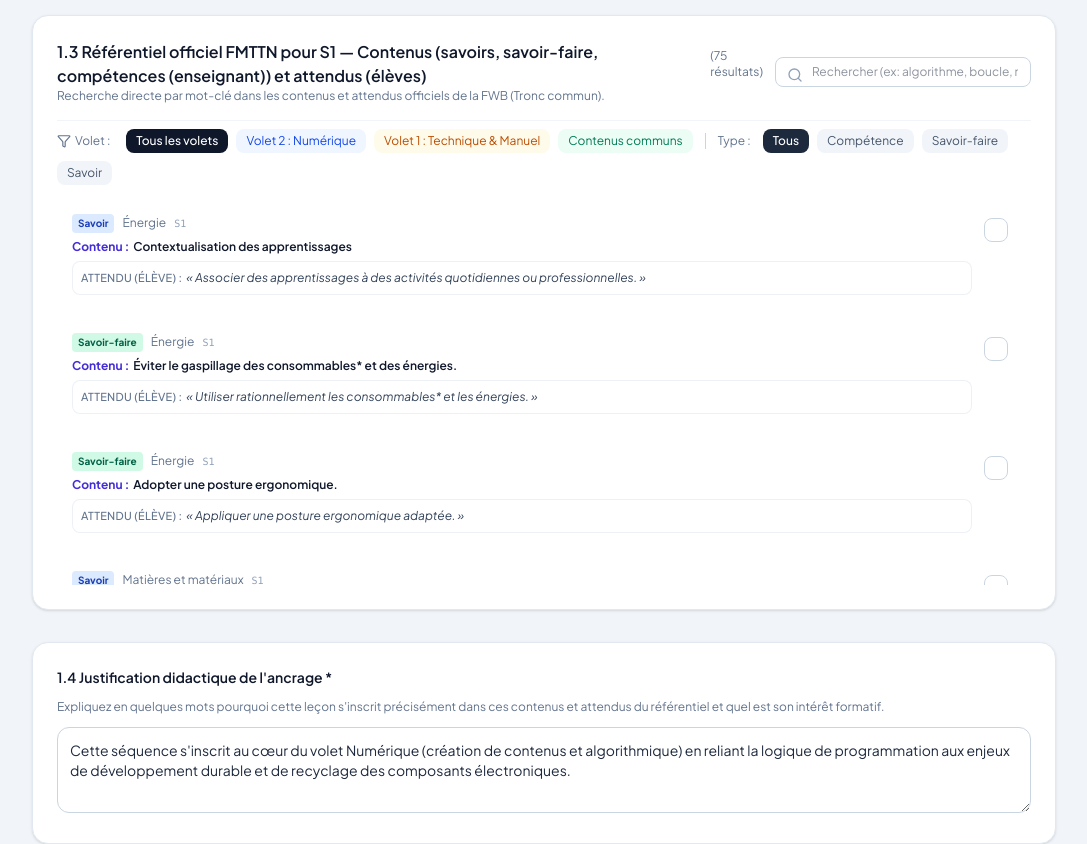
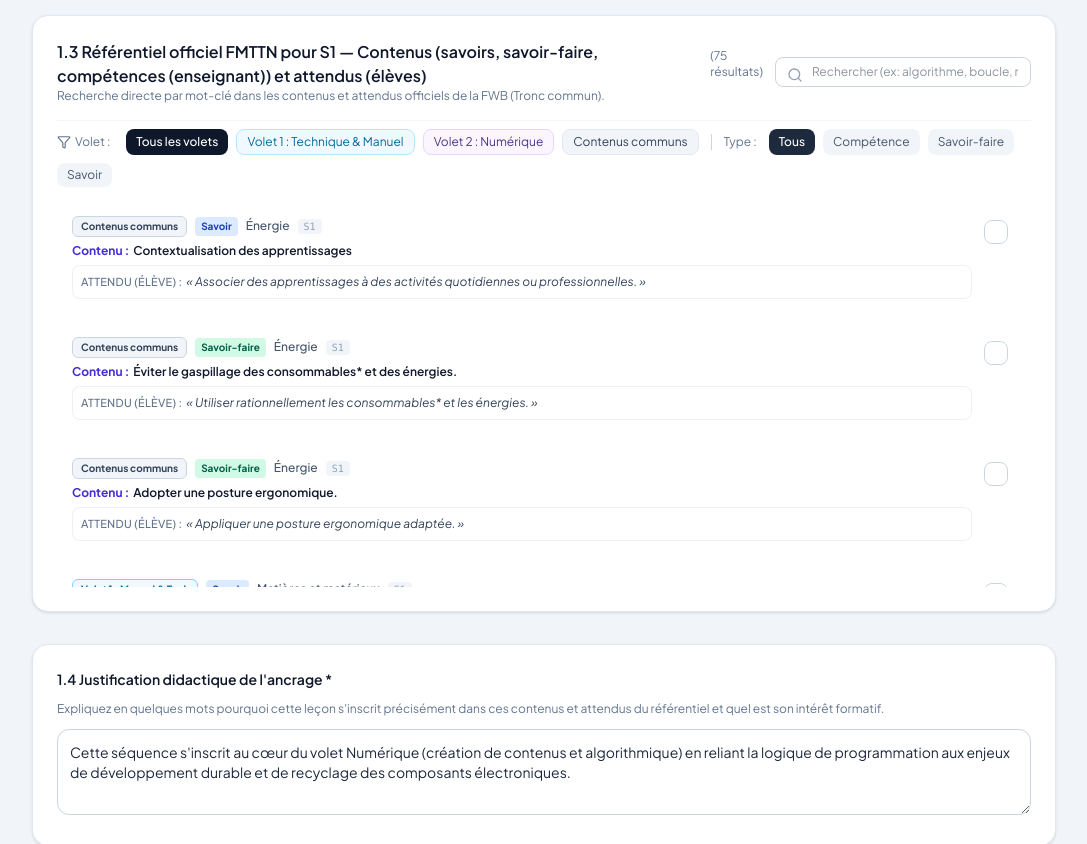
Before and after one commit to jeromefoguenne-eng/assistant-prepa-fmttn, a React (Vite) app: page / in a window 1280 px wide. Shown: the part 1100-1944 px from the top of the page, without its empty margins (96-1183 px from the left). Built offline with nearby package versions, Linux system fonts and the light colour scheme.

Commit message:
fix: codes couleur officiels FWB du referentiel (Volet 1 Bleu #0084C0, Volet 2 Violet #4B368A) et affichage complet des titres dans l'etape 5

```diff
--- a/src/components/steps/Step1Referentiel.tsx
+++ b/src/components/steps/Step1Referentiel.tsx
@@ -322,34 +322,37 @@ export const Step1Referentiel: React.FC<Step1Props> = ({ lesson, onChange, onNex
           </button>
           <button
             type="button"
+            onClick={() => setSelectedVoletFilter('volet1')}
+            className={`px-2.5 py-1 text-xs rounded-lg transition border ${
+              selectedVoletFilter === 'volet1'
+                ? 'bg-[#0084c0] text-white border-[#0084c0] font-semibold shadow-xs'
+                : 'bg-sky-50 text-[#006a9b] border-sky-200 hover:bg-sky-100'
+            }`}
+            title="Volet 1 : Formation manuelle, technique et technologique (Code couleur officiel FWB : Bleu #0084C0)"
+          >
+            Volet 1 : Technique & Manuel
+          </button>
+          <button
+            type="button"
             onClick={() => setSelectedVoletFilter('volet2')}
-            className={`px-2.5 py-1 text-xs rounded-lg transition ${
+            className={`px-2.5 py-1 text-xs rounded-lg transition border ${
               selectedVoletFilter === 'volet2'
-                ? 'bg-blue-600 text-white font-medium'
-                : 'bg-blue-50 text-blue-700 hover:bg-blue-100'
+                ? 'bg-[#4b368a] text-white border-[#4b368a] font-semibold shadow-xs'
+                : 'bg-purple-50 text-[#4b368a] border-purple-200 hover:bg-purple-100'
             }`}
+            title="Volet 2 : Numérique (Code couleur officiel FWB : Violet #4B368A)"
           >
             Volet 2 : Numérique
           </button>
           <button
             type="button"
-            onClick={() => setSelectedVoletFilter('volet1')}
-            className={`px-2.5 py-1 text-xs rounded-lg transition ${
-              selectedVoletFilter === 'volet1'
-                ? 'bg-amber-600 text-white font-medium'
-                : 'bg-amber-50 text-amber-700 hover:bg-amber-100'
+            onClick={() => setSelectedVoletFilter('communs')}
+            className={`px-2.5 py-1 text-xs rounded-lg transition border ${
+              selectedVoletFilter === 'communs'
+                ? 'bg-[#589acd] text-white border-[#589acd] font-semibold shadow-xs'
+                : 'bg-slate-100 text-slate-700 border-slate-200 hover:bg-slate-200'
             }`}
-          >
-            Volet 1 : Technique & Manuel
-          </button>
-          <button
-            type="button"
-            onClick={() => setSelectedVoletFilter('communs')}
-            className={`px-2.5 py-1 text-xs rounded-lg transition ${
-              selectedVoletFilter === 'communs'
-                ? 'bg-emerald-600 text-white font-medium'
-                : 'bg-emerald-50 text-emerald-700 hover:bg-emerald-100'
-            }`}
+            title="Contenus communs aux deux volets (Code couleur officiel FWB : Bleu-gris #589ACD)"
           >
             Contenus communs
           </button>
@@ -396,6 +399,16 @@ export const Step1Referentiel: React.FC<Step1Props> = ({ lesson, onChange, onNex
                 >
                   <div className="space-y-1.5 flex-1">
                     <div className="flex items-center gap-2 flex-wrap">
+                      {/* Badge Volet avec couleur officielle du référentiel FMTTN */}
+                      <span className={`text-[10px] font-bold px-2 py-0.5 rounded-md border ${
+                        item.volet.includes('Volet 1')
+                          ? 'bg-sky-50 text-[#006a9b] border-sky-300'
+                          : item.volet.includes('Volet 2')
+                          ? 'bg-purple-50 text-[#4b368a] border-purple-300'
+                          : 'bg-slate-100 text-slate-700 border-slate-300'
+                      }`}>
+                        {item.volet.includes('Volet 1') ? 'Volet 1 : Manuel & Tech' : item.volet.includes('Volet 2') ? 'Volet 2 : Numérique' : 'Contenus communs'}
+                      </span>
                       <span className={`text-[10px] font-bold px-1.5 py-0.5 rounded ${
                         item.type === 'Compétence'
                           ? 'bg-purple-100 text-purple-800'
@@ -405,10 +418,10 @@ export const Step1Referentiel: React.FC<Step1Props> = ({ lesson, onChange, onNex
                       }`}>
                         {item.type}
                       </span>
-                      <span className="text-slate-500 text-xs">
+                      <span className="text-slate-600 font-medium text-xs">
                         {item.champ}
                       </span>
-                      <span className="text-[10px] text-slate-400 font-mono">
+                      <span className="text-[10px] text-slate-400 font-mono bg-slate-100 px-1.5 py-0.2 rounded">
                         {item.annee}
                       </span>
                     </div>
--- a/src/components/steps/Step5Activite.tsx
+++ b/src/components/steps/Step5Activite.tsx
@@ -50,20 +50,21 @@ export const Step5Activite: React.FC<Step5Props> = ({ lesson, onChange, onNext,
 
         {lesson.phases.map((phase, idx) => (
           <div key={phase.id} className="bg-white rounded-2xl border border-slate-200 p-6 shadow-sm space-y-4">
-            <div className="flex items-center justify-between border-b border-slate-100 pb-3">
-              <div className="flex items-center space-x-2">
-                <span className="w-6 h-6 rounded-full bg-cyan-100 text-cyan-800 text-xs font-bold flex items-center justify-center">
+            <div className="flex flex-col sm:flex-row sm:items-center justify-between gap-3 border-b border-slate-100 pb-3">
+              <div className="flex items-center space-x-2.5 flex-1 min-w-0">
+                <span className="w-7 h-7 rounded-full bg-cyan-100 text-cyan-800 text-xs font-bold flex-shrink-0 flex items-center justify-center">
                   {idx + 1}
                 </span>
                 <input
                   type="text"
                   value={phase.title}
                   onChange={e => updatePhase(idx, { title: e.target.value })}
-                  className="font-bold text-sm text-slate-900 bg-transparent border-b border-dashed border-slate-300 focus:border-cyan-500 outline-none px-1"
+                  placeholder="Intitulé complet de la phase..."
+                  className="w-full font-bold text-sm sm:text-base text-slate-900 bg-transparent border-b border-dashed border-slate-300 hover:border-slate-400 focus:border-cyan-500 outline-none px-1.5 py-0.5 transition"
                 />
               </div>
 
-              <div className="flex items-center space-x-1.5 text-xs text-slate-600 bg-slate-50 px-2.5 py-1 rounded-lg border border-slate-200">
+              <div className="flex items-center space-x-1.5 text-xs text-slate-600 bg-slate-50 px-3 py-1.5 rounded-xl border border-slate-200 flex-shrink-0 self-start sm:self-auto">
                 <Clock className="w-3.5 h-3.5 text-slate-400" />
                 <span>Durée :</span>
                 <input
```
